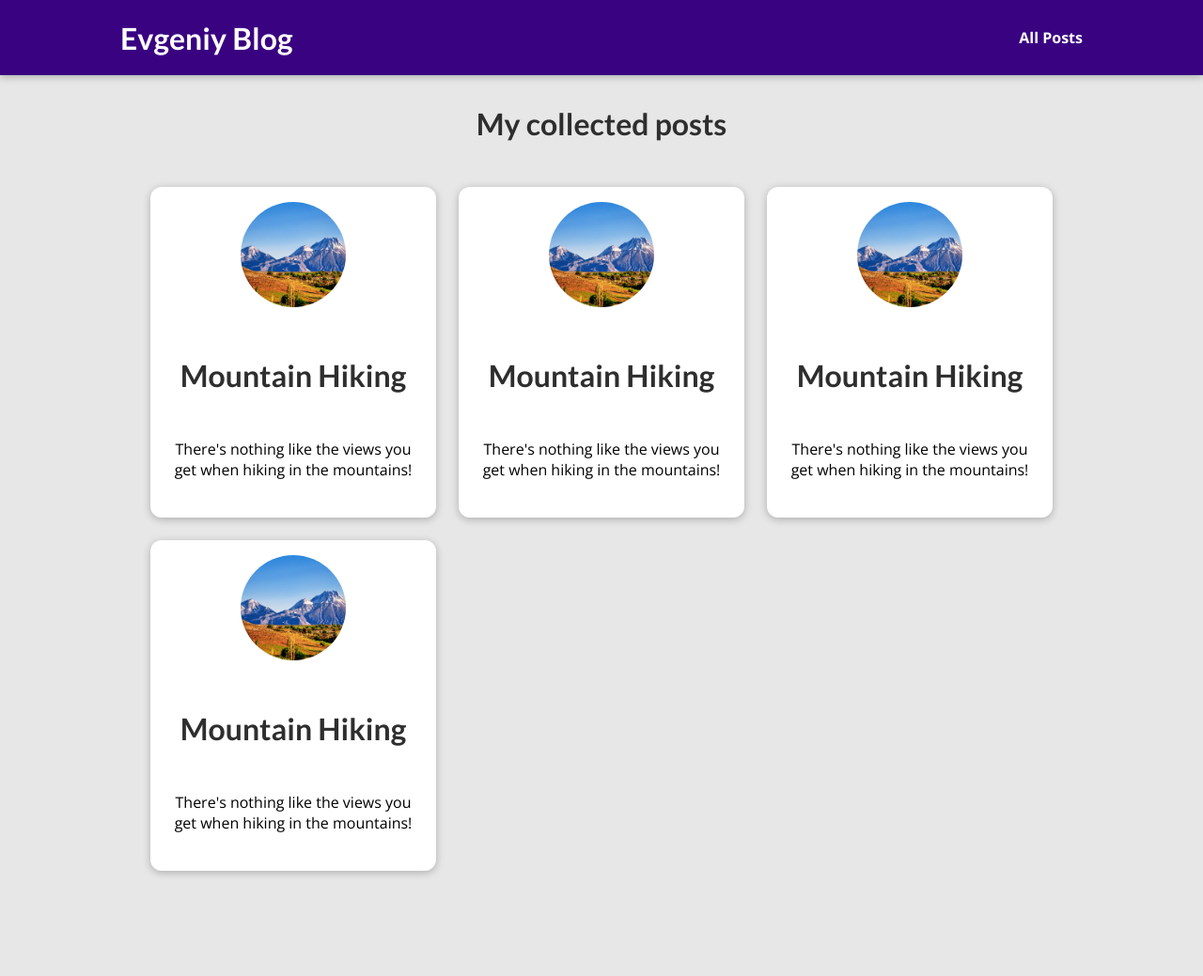
After one commit to EvgeniyBudaev/django_academind_site, a Django app: template blog/templates/blog/all-posts.html in a window 1280 px wide. The commit adds this page. Shown: the whole page at 94% size. Run offline with Django 3.2, Linux system fonts and the light colour scheme; the template is opened without the code that fills it, so the values that code supplies are empty.

Commit message:
Adding the "All Posts" Page & Style

```diff
--- /dev/null
+++ b/blog/static/blog/all-posts.css
@@ -0,0 +1,43 @@
+body {
+  background-color: #e7e7e7;
+}
+
+#main-navigation {
+  background-color: #390281;
+  box-shadow: 0 2px 8px rgba(0, 0, 0, 0.25);
+}
+
+#all-posts {
+  margin: 7rem auto;
+  width: 90%;
+  max-width: 60rem;
+}
+
+#all-posts h2 {
+  text-align: center;
+  font-size: 2rem;
+  color: #2e2e2e;
+  margin: 3rem 0;
+}
+
+ul {
+  list-style: none;
+  margin: 0;
+  padding: 0;
+  display: grid;
+  grid-template-columns: repeat(auto-fill, minmax(17rem, 1fr));
+  gap: 1.5rem;
+}
+
+.post img {
+  width: 7rem;
+  height: 7rem;
+}
+
+.post a {
+  height: 22rem;
+  transform-origin: center;
+  box-shadow: 0 2px 8px rgba(0, 0, 0, 0.25);
+  border-radius: 12px;
+  background-color: white;
+}
--- /dev/null
+++ b/blog/static/blog/post.css
@@ -0,0 +1,43 @@
+.post {
+  display: flex;
+  flex-direction: column;
+  align-items: center;
+  text-align: center;
+}
+
+.post a {
+  text-decoration: none;
+  color: black;
+  transition: all 0.2s ease;
+  padding: 1rem;
+}
+
+.post a:hover,
+.post a:active {
+  transform: scale(1.1);
+  background-color: #390281;
+  color: white;
+}
+
+.post img {
+  width: 5rem;
+  height: 5rem;
+  object-fit: cover;
+  border-radius: 50%;
+}
+
+.post h3 {
+  margin: 0.25rem 0;
+}
+
+.post time {
+  color: #666666;
+  margin: 0.25rem;
+  font-style: italic;
+  font-size: 0.85rem;
+}
+
+.post:hover time,
+.post:active time {
+  color: white;
+}
--- /dev/null
+++ b/blog/templates/blog/all-posts.html
@@ -0,0 +1,24 @@
+{% extends "base.html" %}
+{% load static %}
+
+
+{% block title %}
+  All My Posts
+{% endblock %}
+
+{% block css_files %}
+  <link rel="stylesheet" href="{% static 'blog/post.css' %}">
+  <link rel="stylesheet" href="{% static 'blog/all-posts.css' %}">
+{% endblock %}
+
+{% block content %}
+  <section id="all-posts">
+    <h2>My collected posts</h2>
+    <ul>
+      {% include "blog/includes/post.html" %}
+      {% include "blog/includes/post.html" %}
+      {% include "blog/includes/post.html" %}
+      {% include "blog/includes/post.html" %}
+    </ul>
+  </section>
+{% endblock %}
--- /dev/null
+++ b/blog/templates/blog/includes/post.html
@@ -0,0 +1,13 @@
+ {% load static %}
+
+      <li>
+        <article class="post">
+          <a href="">
+            <img src="{% static 'blog/images/mountains.jpeg' %}" alt="Mountain Hiking" />
+            <div class="post__content">
+              <h2>Mountain Hiking</h2>
+              <p>There's nothing like the views you get when hiking in the mountains!</p>
+            </div>
+          </a>
+        </article>
+      </li>
--- a/blog/views.py
+++ b/blog/views.py
@@ -8,7 +8,7 @@ def starting_page(request):
 
 
 def posts(request):
-  pass
+  return render(request, "blog/all-posts.html")
 
 
 def post_detail(request):
--- a/templates/base.html
+++ b/templates/base.html
@@ -12,6 +12,14 @@
   {% block css_files %}{% endblock %}
 </head>
 <body>
+
+  <header id="main-navigation">
+    <h1><a href="">Evgeniy Blog</a></h1>
+    <nav>
+      <a href="">All Posts</a>
+    </nav>
+  </header>
+
 {% block content %}
 {% endblock %}
 
```
Also changed, not shown: blog/templates/blog/index.html (+2 -18 lines).
